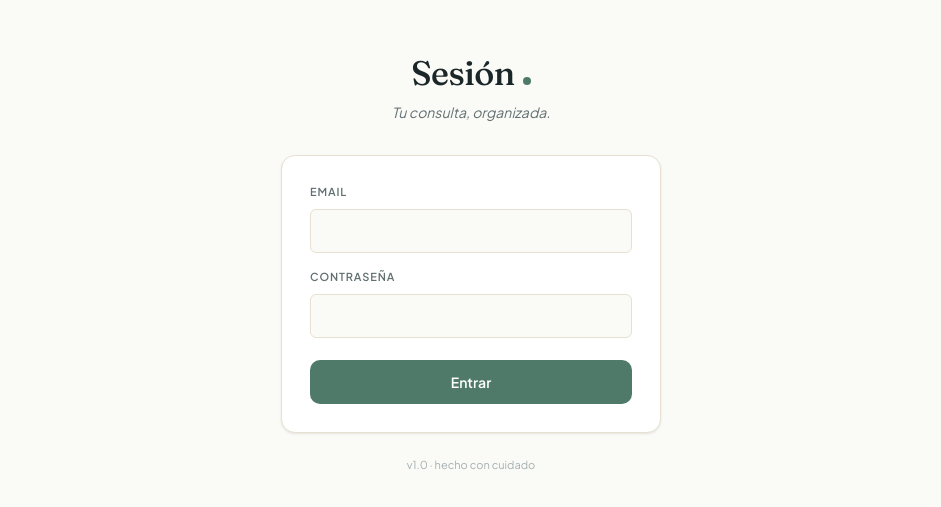
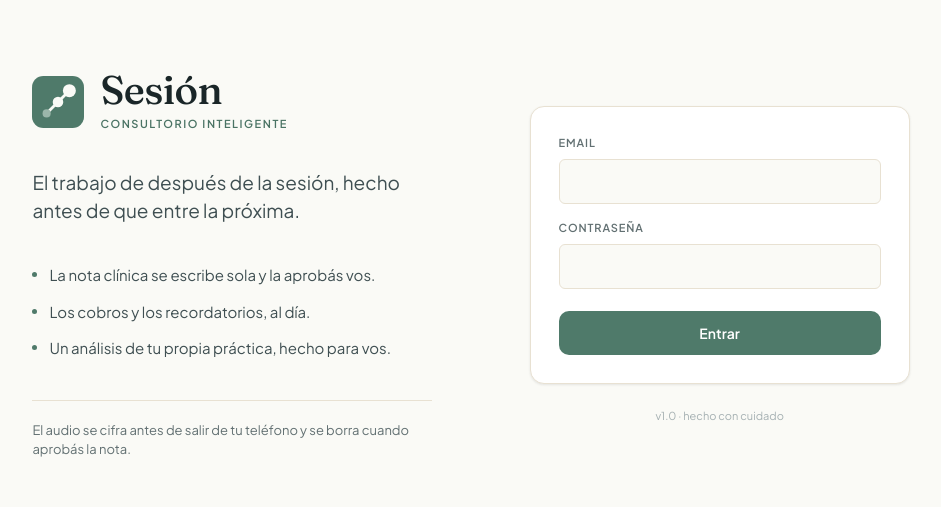
Before and after one commit to BrunoGandolfo/sesion, a Next.js app: page /login in a window 1280 px wide. Shown: the part 135-642 px from the top of the page, without its empty margins (169-1110 px from the left). Built offline with nearby package versions, Linux system fonts and the light colour scheme.

Commit message:
Entrada: la pantalla de acceso presenta el producto — marca, nombre, eslogan, una frase, tres afirmaciones y la confidencialidad en una línea; nombre y eslogan como constantes del glosario

```diff
--- /dev/null
+++ b/src/app/(auth)/login/_components/presencia.tsx
@@ -0,0 +1,79 @@
+// La mitad institucional de la pantalla de entrada: quién es esto y qué
+// hace. La otra mitad es el formulario.
+//
+// POR QUÉ ESTÁ SEPARADO DE page.tsx
+//
+// page.tsx es "use client" porque el formulario tiene estado y llama a
+// signIn(). Esto no tiene estado ni handlers: es texto y un SVG. Separado,
+// se renderiza en el servidor y no viaja al navegador.
+//
+// LO QUE NO LLEVA
+//
+// - Lupita. La entrada es institucional y 04-personaje.md fija sus cuatro
+//   contextos —ayuda, estados vacíos, onboarding, confirmaciones alegres—;
+//   ninguno es éste. Además ahí no hay nada que explicar todavía.
+// - Imágenes. La marca es el mismo SVG que dibuja el ícono de la app
+//   (src/app/_marca.tsx), así que el cuadrado salvia que ella ve acá es
+//   idéntico al que toca en la pantalla de inicio del teléfono. Ninguna
+//   captura de producto, ninguna foto: el fondo crema plano es el mismo
+//   sobre el que después se lee la nota clínica.
+
+import { Marca, medidasPara } from "@/app/_marca";
+import {
+  ENTRADA_AFIRMACIONES,
+  ENTRADA_CONFIDENCIALIDAD,
+  ENTRADA_QUE_HACE,
+  ESLOGAN,
+  NOMBRE_PRODUCTO,
+} from "@/lib/glosario";
+
+/** El lado del cuadrado de la marca. 52 px es donde la cuenta chica del
+ *  dibujo todavía sobresale del hilo con claridad —el problema que
+ *  MEDIDAS_CHICAS corrige a 32 px no existe acá— y es también el tamaño al
+ *  que se ve un ícono instalado. */
+const LADO_MARCA = 52;
+
+export function Presencia() {
+  return (
+    <section className="flex flex-col">
+      <div className="flex items-center gap-4">
+        <Marca lado={LADO_MARCA} medidas={medidasPara(LADO_MARCA)} />
+        <div className="flex flex-col gap-[6px]">
+          <h1 className="font-[family-name:var(--font-display)] text-[34px] font-medium leading-none tracking-[-0.015em] text-ink-900 lg:text-[40px]">
+            {NOMBRE_PRODUCTO}
+          </h1>
+          <p className="font-sans text-[11px] font-semibold uppercase tracking-[0.14em] text-sage-500">
+            {ESLOGAN}
+          </p>
+        </div>
+      </div>
+
+      <p className="mt-7 max-w-[30ch] text-[17px] leading-[1.45] text-ink-700 lg:mt-9 lg:text-[19px]">
+        {ENTRADA_QUE_HACE}
+      </p>
+
+      {/* Tres afirmaciones, tres puntos del mismo tamaño. No crecen ni se
+          unen con un hilo aunque la marca esté hecha de eso: acá no hay
+          ninguna progresión que contar entre una y otra, y un movimiento o
+          una jerarquía que no significan nada se sacan
+          (docs/diseno/02-referencias.md, principio 8). */}
+      <ul className="mt-8 flex flex-col gap-[14px] lg:mt-10">
+        {ENTRADA_AFIRMACIONES.map((afirmacion) => (
+          <li key={afirmacion} className="flex items-start gap-3">
+            <span
+              aria-hidden="true"
+              className="mt-[8px] h-[5px] w-[5px] shrink-0 rounded-full bg-sage-500"
+            />
+            <span className="max-w-[34ch] text-[15px] leading-[1.5] text-ink-700">
+              {afirmacion}
+            </span>
+          </li>
+        ))}
+      </ul>
+
+      <p className="mt-8 max-w-[42ch] border-t border-[color:var(--border-subtle)] pt-5 text-[13px] leading-[1.5] text-ink-500 lg:mt-10">
+        {ENTRADA_CONFIDENCIALIDAD}
+      </p>
+    </section>
+  );
+}
--- a/src/app/(auth)/login/page.tsx
+++ b/src/app/(auth)/login/page.tsx
@@ -1,9 +1,36 @@
 "use client";
+
+// La pantalla de entrada.
+//
+// Es la única pantalla que ve alguien que todavía no usa Sesión, y hasta hoy
+// era un formulario con un nombre arriba: no decía qué es esto ni qué hace.
+// Ahora dice las dos cosas, en el orden en que las miran las apps del rubro
+// (ver el reporte): identidad, una frase, tres afirmaciones, la
+// confidencialidad en una línea, y recién ahí el formulario.
+//
+// EL LAYOUT
+//
+// Mobile primero y una sola columna: la presencia arriba, el formulario
+// debajo, como estaba. En lg pasan a dos columnas —presencia a la izquierda,
+// formulario a la derecha— porque en un monitor una columna centrada de
+// 380 px con medio metro de crema a cada lado se ve vacía, no sobria.
+//
+// El texto vive todo en glosario.ts, sección Entrada: el nombre y el eslogan
+// son constantes porque todavía se está decidiendo cuál es cuál.
 
 import * as React from "react";
 import { signIn } from "next-auth/react";
 import { useRouter } from "next/navigation";
 import { Button, Card, Input } from "@/components/ui";
+import {
+  ENTRADA_CONTRASENA,
+  ENTRADA_EMAIL,
+  ENTRADA_ERROR,
+  ENTRADA_ERROR_DETALLE,
+  ENTRANDO,
+  ENTRAR,
+} from "@/lib/glosario";
+import { Presencia } from "./_components/presencia";
 
 export default function LoginPage() {
   const router = useRouter();
@@ -35,26 +62,15 @@ export default function LoginPage() {
   }
 
   return (
-    <main className="flex min-h-screen items-center justify-center bg-cream-50 p-6">
-      <div className="flex w-full flex-col items-center text-center">
-        <div className="flex items-baseline justify-center gap-2">
-          <h1 className="font-[family-name:var(--font-display)] text-[34px] font-medium leading-none tracking-[-0.015em] text-ink-900">
-            Sesión
-          </h1>
-          <span
-            aria-hidden="true"
-            className="inline-block h-2 w-2 rounded-full bg-sage-500"
-          />
-        </div>
+    <main className="min-h-screen bg-cream-50">
+      <div className="mx-auto flex min-h-screen w-full max-w-[420px] flex-col justify-center px-6 py-12 lg:max-w-[1020px] lg:flex-row lg:items-center lg:justify-center lg:gap-20 lg:px-12">
+        <Presencia />
 
-        <p className="mt-3 text-[14px] italic text-ink-500">
-          Tu consulta, organizada.
-        </p>
-
-        <Card className="mt-8 w-full max-w-[380px] p-7 text-left shadow-subtle">
+        <div className="mt-10 flex w-full flex-col lg:mt-0 lg:w-[380px] lg:shrink-0">
+          <Card className="p-7 shadow-subtle">
             <form className="flex flex-col gap-4" onSubmit={handleSubmit}>
               <Input
-              label="Email"
+                label={ENTRADA_EMAIL}
                 type="email"
                 value={email}
                 onChange={(event) => setEmail(event.target.value)}
@@ -63,7 +79,7 @@ export default function LoginPage() {
                 required
               />
               <Input
-              label="Contraseña"
+                label={ENTRADA_CONTRASENA}
                 type="password"
                 value={password}
                 onChange={(event) => setPassword(event.target.value)}
@@ -77,31 +93,30 @@ export default function LoginPage() {
                 className="mt-[6px] w-full px-5 py-[13px]"
                 disabled={loading}
               >
-              {loading ? "Entrando…" : "Entrar"}
+                {loading ? ENTRANDO : ENTRAR}
               </Button>
 
               {/* Un solo mensaje para todos los casos: contraseña equivocada,
-                email que no existe y acceso bloqueado por intentos. Decir
-                cuál de los tres fue es decirle a quien prueba si ese email
-                está dado de alta. La segunda línea explica el bloqueo sin
-                afirmar que sea lo que pasó ahora. */}
+                  email que no existe y acceso bloqueado por intentos. El
+                  porqué está escrito al lado de las constantes, en el
+                  glosario. */}
               {error ? (
                 <div role="alert" className="mt-2 flex flex-col gap-1">
                   <p className="text-[12px] text-[color:var(--color-error)]">
-                  Email o contraseña incorrectos
+                    {ENTRADA_ERROR}
                   </p>
                   <p className="text-[11px] leading-[1.45] text-ink-500">
-                  Después de varios intentos seguidos el acceso queda
-                  bloqueado unos minutos.
+                    {ENTRADA_ERROR_DETALLE}
                   </p>
                 </div>
               ) : null}
             </form>
           </Card>
 
-        <p className="mt-6 text-[11px] text-ink-300">
+          <p className="mt-6 text-center text-[11px] text-ink-300">
             v1.0 · hecho con cuidado
           </p>
+        </div>
       </div>
     </main>
   );
--- a/src/app/manifest.ts
+++ b/src/app/manifest.ts
@@ -7,11 +7,17 @@
 
 import type { MetadataRoute } from "next";
 
+// El nombre y la descripción salen del glosario y no están escritos acá: son
+// las mismas dos constantes que dibuja la pantalla de entrada, y todavía se
+// está decidiendo cuál de las dos es el nombre. El glosario es un módulo de
+// puros strings, así que importarlo no arrastra nada al manifiesto.
+import { ESLOGAN, NOMBRE_PRODUCTO } from "@/lib/glosario";
+
 export default function manifest(): MetadataRoute.Manifest {
   return {
-    name: "Sesión",
-    short_name: "Sesión",
-    description: "Tu consulta, organizada.",
+    name: NOMBRE_PRODUCTO,
+    short_name: NOMBRE_PRODUCTO,
+    description: ESLOGAN,
     lang: "es",
     start_url: "/",
     display: "standalone",
```
Also changed, not shown: 1 other file (tests, documents, lock files or other folders). Lines whose indentation alone changed are shown as unchanged.
